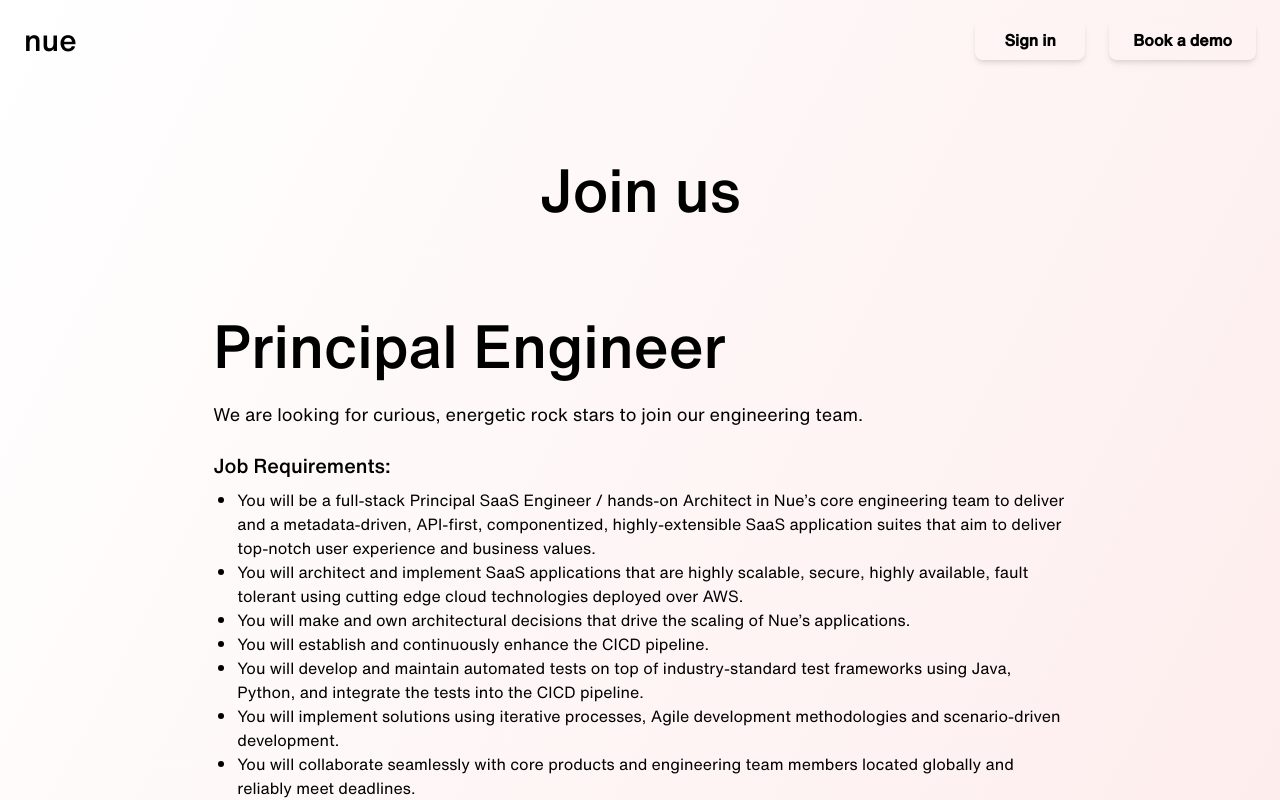
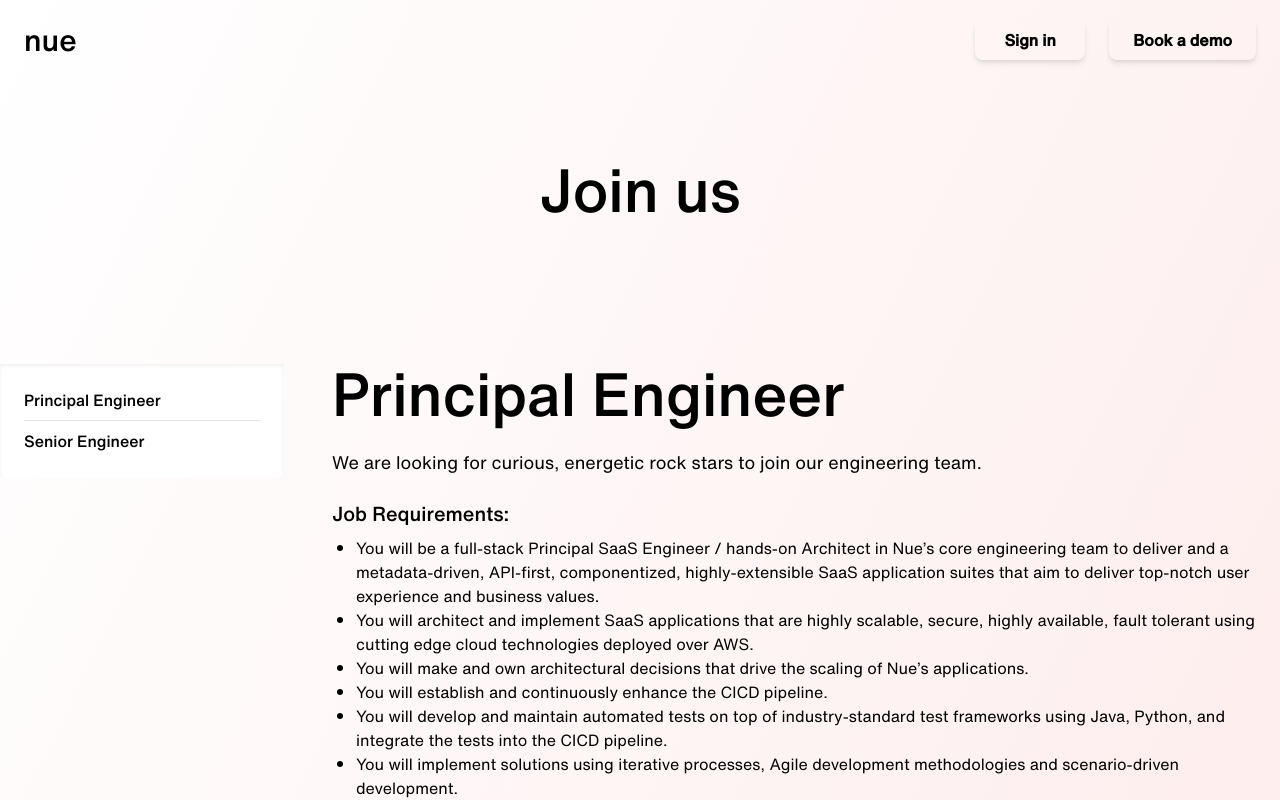
Before and after one commit to stevenzimmer/next-nue, a Next.js app: page /company/careers in a window 1280 px wide. Shown: the top 800 px of the page. Built offline with nearby package versions, Linux system fonts and the light colour scheme.

Commit message:
jobs update

```diff
--- a/pages/company/careers.js
+++ b/pages/company/careers.js
@@ -3,6 +3,7 @@
 
 // Next
 import Head from "next/head";
+import Link from "next/link";
 
 // Components
 import Header1 from "@/components/text/Header1";
@@ -28,9 +29,32 @@
                     <div className="text-center mb-24">
                         <Header1>Join us</Header1>
                     </div>
-                    <div className="flex justify-center">
-                        <div className="lg:w-8/12">
-                            <div className="mb-12">
+                    <div className="flex flex-wrap justify-between -mx-6">
+                        <div className="w-full lg:w-3/12 px-6 mb-6 lg:mb-0 py-12">
+                            <div className="bg-white shadow-inner px-6 py-4">
+                                <div className="border-b last:border-transparent py-2">
+                                    <a
+                                        className="font-hntMedium hover:text-blue-500 transition-colors duration-200"
+                                        href="#principal-engineer"
+                                    >
+                                        Principal Engineer
+                                    </a>
+                                </div>
+                                <div className="border-b last:border-transparent py-2">
+                                    <a
+                                        className="font-hntMedium hover:text-blue-500 transition-colors duration-200"
+                                        href="#senior-engineer"
+                                    >
+                                        Senior Engineer
+                                    </a>
+                                </div>
+                            </div>
+                        </div>
+                        <div className="w-full lg:w-9/12 px-6">
+                            <div
+                                className="py-12 border-b"
+                                id="principal-engineer"
+                            >
                                 <div className="mb-6">
                                     <Header2>Principal Engineer</Header2>
                                 </div>
@@ -188,7 +212,7 @@
                                     </div>
                                 </div>
                             </div>
-                            <div className="mb-12">
+                            <div className="py-12" id="senior-engineer">
                                 <div className="mb-6">
                                     <Header2>Senior Engineer</Header2>
                                 </div>
```
